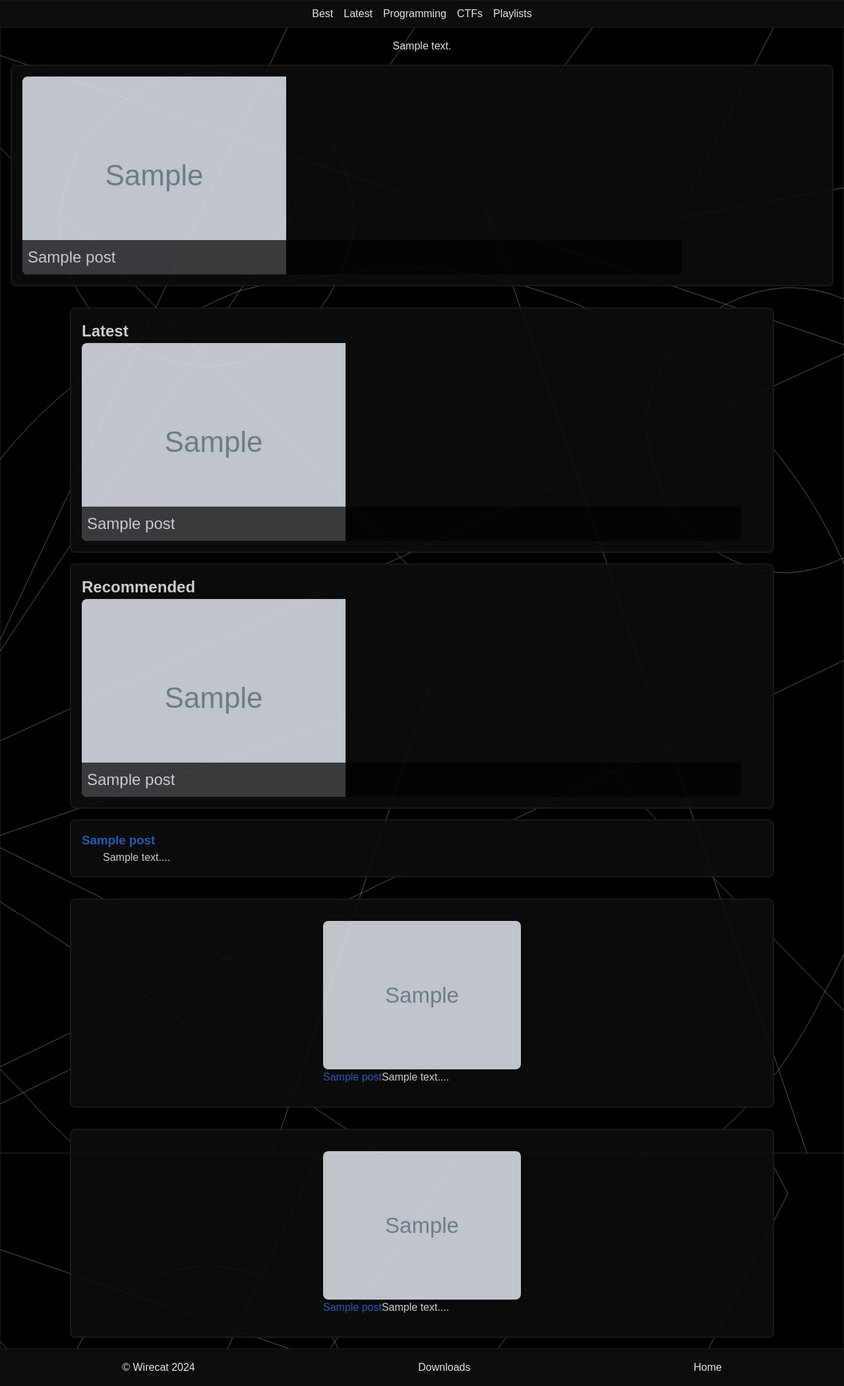
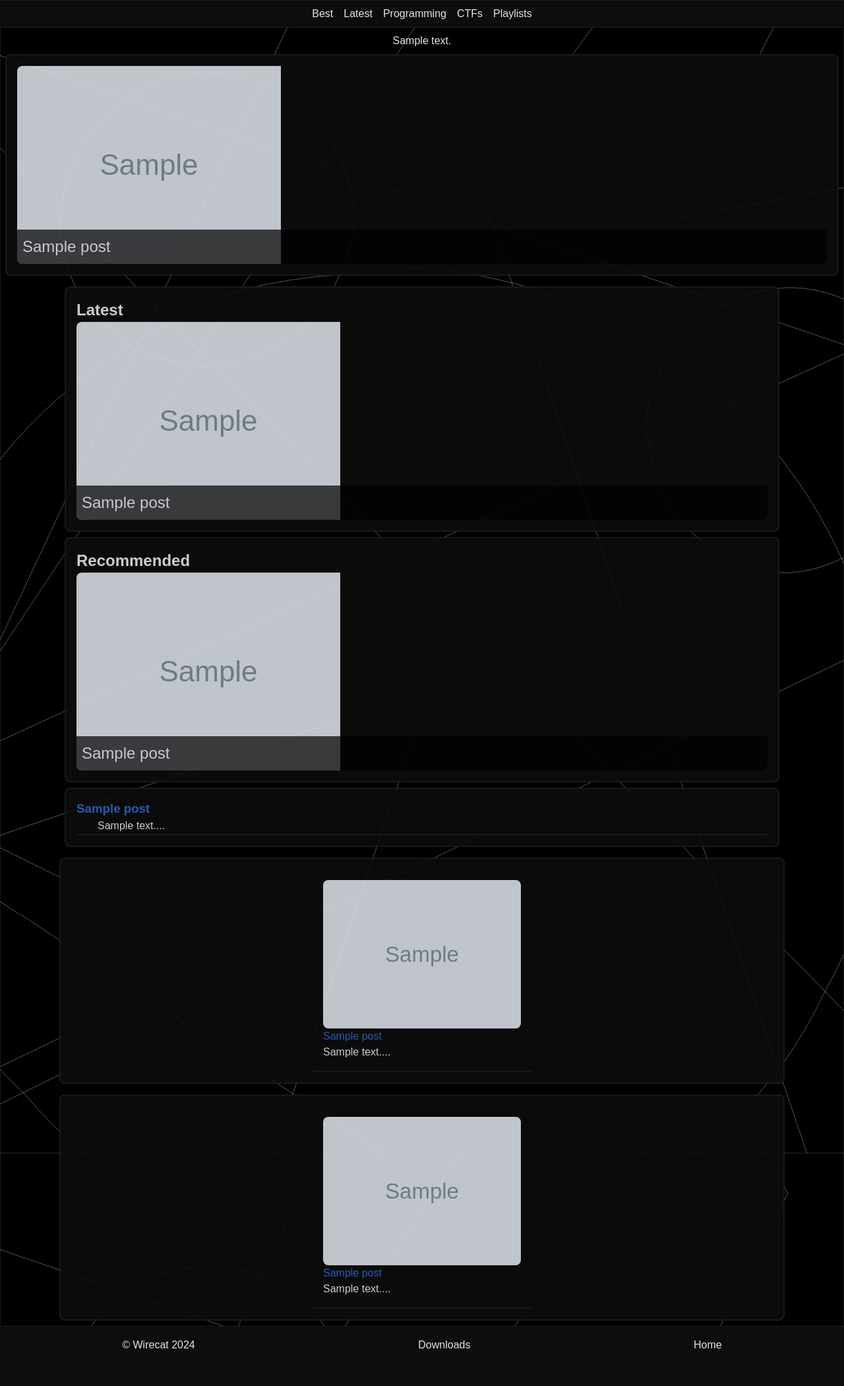
Before and after one commit to mimi-katsu/wirecat, a Flask app: page / in a window 1280 px wide. Shown: the part 62-2163 px from the top of the page at 66% size. After the commit the page ends 2106 px from the top, so only its background shows below. Run offline with Flask 3, Linux system fonts and the light colour scheme; tables that the repository leaves empty hold one stand-in row (values such as "Sample post"); grey boxes marked "Sample" are stand-in pictures; parts of the project's set-up code (start-up, migrations or seed data) failed here and were passed over.

```diff
--- /dev/null
+++ b/count.py
@@ -0,0 +1,4 @@
+i = 0
+while i < 100000000:
+	print(f'Current number: {i}')
+	i += 1
--- a/wirecat/static/css/frontpage.css
+++ b/wirecat/static/css/frontpage.css
@@ -1,10 +1,3 @@
-
-
-.carousel {
-  overflow: hidden;
-  max-width: 1000px;
-}
-
 .carousel>.post {
   overflow: hidden;
   position: relative;
@@ -12,7 +5,6 @@
   left: 0;
   border-radius: 8px;
   max-height: 500px;
-
 }
 
 .carousel .post .carousel-overlay p {
@@ -74,8 +66,7 @@
   flex: 1;
   width: 100%;
   max-width: 1100px;
-  padding-left: 1em;
-  padding-right: 1em;
+
 }
 
 .sidebar {
--- a/wirecat/static/css/main.css
+++ b/wirecat/static/css/main.css
@@ -155,7 +155,7 @@ input, button{
   border: 2px solid var(--border-color-tertiary);
   border-radius: 8px;
   padding: 1em;
-  margin: 1em;
+  margin: .5em;
   background-color: var(--background-color-secondary);
   opacity: .9;
 }
@@ -185,7 +185,7 @@ input, button{
 }
 
 .announcement-bar {
-  padding: 1em;
+  margin-top: .5em;
   padding-bottom: 0;
   display: flex;
   justify-content: center;
@@ -211,10 +211,6 @@ input, button{
   color: var(--font-color-secondary);
 }
 
-/* .subtext {
-  align-self: center;
-  width: 65%;
-  font-size: .9em;
-  color: var(--font-color-secondary);
-  margin: 1em;
-} */
+.post-block {
+  border-bottom: 2px solid var(--border-color-tertiary);
+}
--- a/wirecat/templates/frontpage.html
+++ b/wirecat/templates/frontpage.html
@@ -70,8 +70,10 @@
 
     <div class="section">
         {% for post in latest %}
+        <div class="post-block">
             <a href="/post/{{post.slug}}"><h3 class="link">{{post.title}}</h3></a>
             <p>&emsp;&emsp;{{post.summary[:250]}}...</p>
+        </div>
         {% endfor %}
     </div>
 
@@ -83,26 +85,31 @@
     {% if best %}
         <div class="best section sidebar">
             {% for post in best %}
+            <div class="post-block">
+                    <div class="sidebar-block">
                         <a href="/post/{{post.slug}}">
-                <div class="sidebar-block">
                         <img src="/static/posts/{{post.publish_date}}/{{post.thumbnail}}" alt="">
                         <p class="link">{{post.title}}</p>
+                        </a>
                         <p>{{post.summary[:100]}}...</p>
                     </div>
-            </a>
+
+            </div>
             {% endfor %}
         </div>
     {% endif %}
     {% if latest %}
         <div class="latest section sidebar">
             {% for post in latest %}
+            <div class="post-block">
+                    <div class="sidebar-block">
                         <a href="/post/{{post.slug}}">
-                <div class="sidebar-block">
                             <img src="/static/posts/{{post.publish_date}}/{{post.thumbnail}}" alt="">
                             <p class="link">{{post.title}}</p>
+                        </a>
                         <p>{{post.summary[:100]}}...</p>
                     </div>
-            </a>
+            </div>
             {% endfor %}
         </div>
     {% endif %}
--- a/wirecat/templates/post.html
+++ b/wirecat/templates/post.html
@@ -32,6 +32,7 @@
                 <div class="post-info-text">
                     <h1>{{post.title}}</h1>
                     <p>Posted by <a href="/profiles/{{post.author.username}}" class="link">{{post.author}}</a> on <a href="/posts/{{post.publish_date}}" class="link">{{post.publish_date}}</a></p>
+                    <p class="subtext">Category: {{post.category}} Tags: {{post.tags}}</p>
                     <p class="post-summary">{{post.summary}}</p>
                 </div>
                 <div>Views: {{post.meta.views}}</div>
```
Also changed, not shown: wirecat/static/css/post.css (+0 -8 lines), wirecat/static/css/profile.css (+13 -11 lines), wirecat/templates/profile.html (+11 -7 lines), wirecat/static/images/hacker-cat.webp (added). Lines whose indentation alone changed are shown as unchanged.
